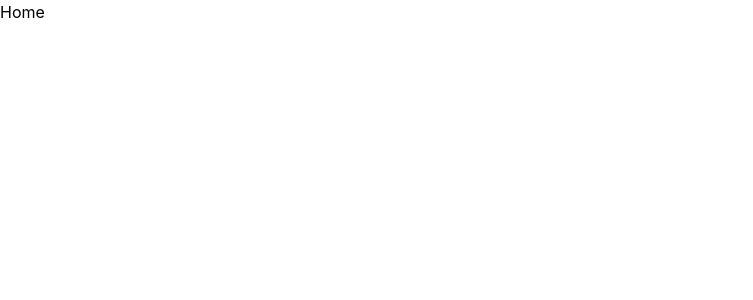
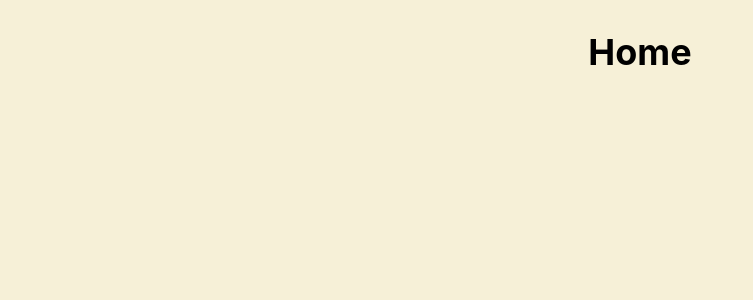
Before and after one commit to Pranali855/NatureBite, a React (Vite) app: page / in a window 1280 px wide. Shown: the top 300 px of the page, without its empty margins (0-753 px from the left). Built offline with nearby package versions, Linux system fonts and the light colour scheme.

Commit message:
Update index.css
code added

```diff
--- a/src/index.css
+++ b/src/index.css
@@ -1 +1,20 @@
 @import "tailwindcss";
+
+h1{
+    @apply text-4xl font-bold text-center mt-8;
+}
+h2{
+    @apply text-3xl font-semibold text-center mt-6;
+}
+h3{
+    @apply text-2xl font-medium text-center mt-4;
+}
+h5{
+    @apply text-lg font-medium text-center mt-2;
+}
+h6{
+    @apply text-base font-medium text-center mt-1;
+}
+body{
+    background-color: #F6F0D7;
+}
```
